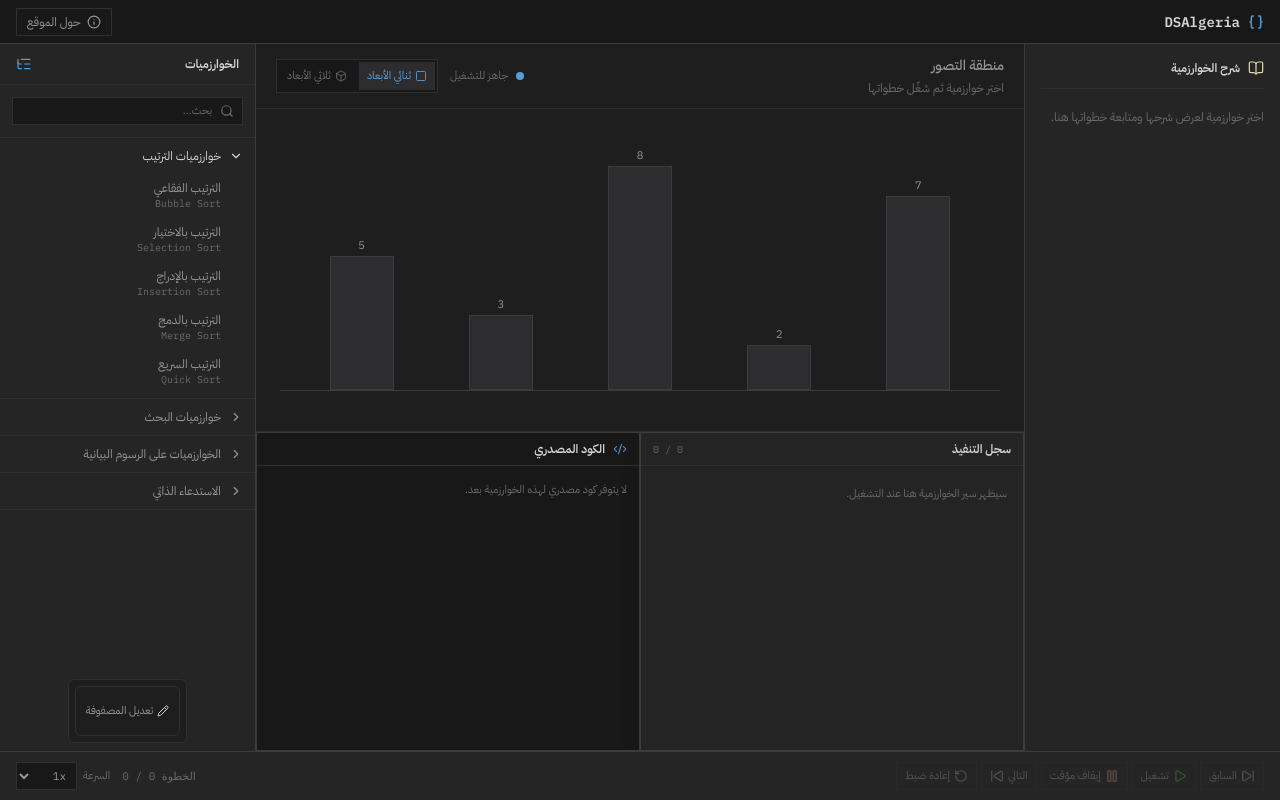
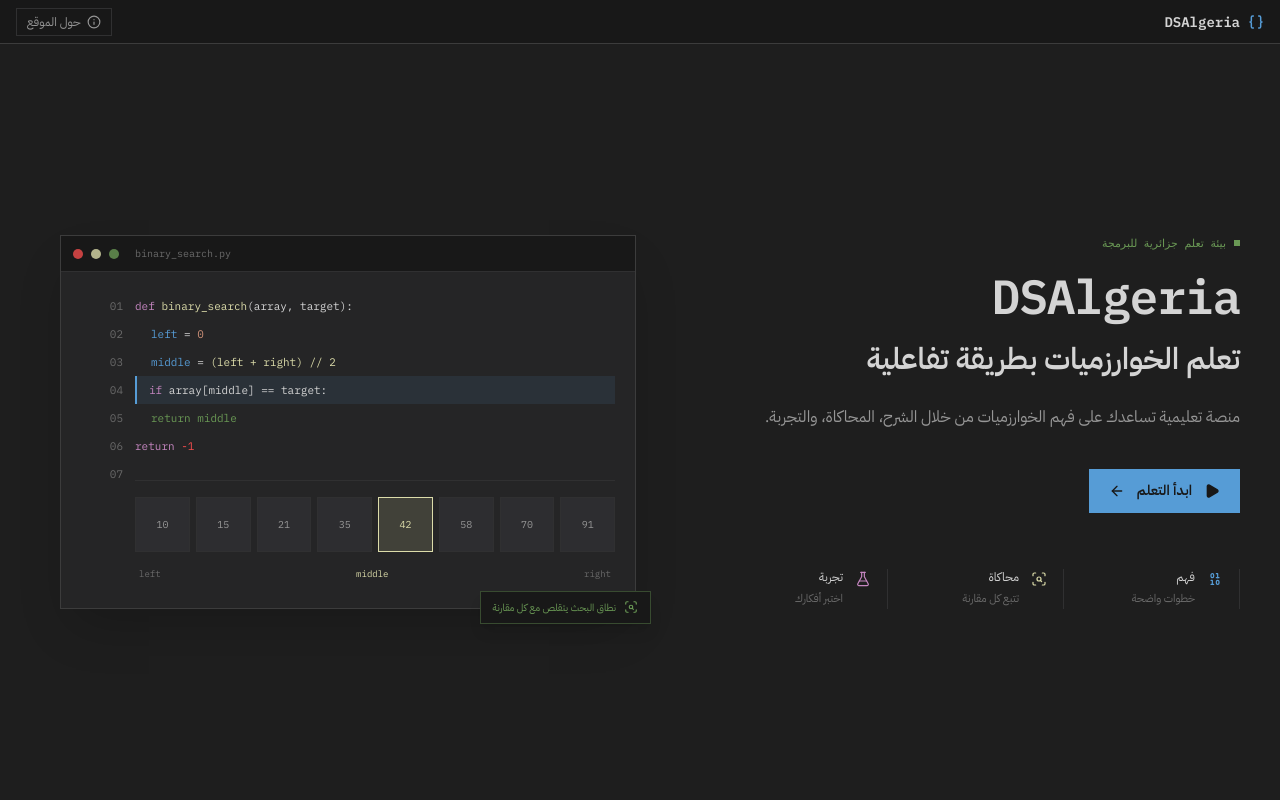
Before and after one commit to BenzidaneMo/DSAlgeria, a React (Vite) app: page / in a window 1280 px wide. Built offline with nearby package versions, Linux system fonts and the light colour scheme.

Commit message:
feat: implement landing page with algorithm preview and learning signals; integrate navigation and interactive elements

```diff
--- a/src/App.jsx
+++ b/src/App.jsx
@@ -1,5 +1,11 @@
+import { useState } from "react";
 import AppShell from "./components/layout/AppShell";
+import LandingPage from "./components/landing/LandingPage";
 
 export default function App() {
-  return <AppShell />;
+  const [showVisualizer, setShowVisualizer] = useState(false);
+
+  return showVisualizer
+    ? <AppShell />
+    : <LandingPage onStart={() => setShowVisualizer(true)} />;
 }
--- /dev/null
+++ b/src/components/landing/LandingPage.jsx
@@ -0,0 +1,70 @@
+import { ArrowLeft, Binary, FlaskConical, Play, ScanSearch } from "lucide-react";
+import Navbar from "../layout/Navbar";
+
+const arrayValues = [10, 15, 21, 35, 42, 58, 70, 91];
+
+function AlgorithmPreview() {
+  return (
+    <div className="relative w-full max-w-xl border border-border bg-bg-panel shadow-2xl shadow-black/20" aria-label="معاينة تفاعلية للخوارزميات">
+      <div className="flex h-9 items-center gap-2 border-b border-border-subtle bg-bg-inset px-3" dir="ltr">
+        <span className="h-2.5 w-2.5 rounded-full bg-accent-red/80" />
+        <span className="h-2.5 w-2.5 rounded-full bg-accent-yellow/80" />
+        <span className="h-2.5 w-2.5 rounded-full bg-accent-green/80" />
+        <span className="ms-2 font-mono text-[10px] text-text-muted">binary_search.py</span>
+      </div>
+      <div className="grid grid-cols-[42px_1fr] gap-3 p-5 font-mono text-[11px] leading-7" dir="ltr">
+        <div className="select-none text-right text-text-muted">01<br />02<br />03<br />04<br />05<br />06<br />07</div>
+        <div>
+          <p><span className="text-accent-purple">def</span> <span className="text-accent-yellow">binary_search</span>(array, target):</p>
+          <p className="ps-4"><span className="text-accent-blue">left</span> = <span className="text-accent-orange">0</span></p>
+          <p className="ps-4"><span className="text-accent-blue">middle</span> = <span className="text-accent-yellow">(left + right) // 2</span></p>
+          <p className="border-s-2 border-accent-blue bg-accent-blue/10 ps-3"><span className="text-accent-purple">if</span> array[middle] == target:</p>
+          <p className="ps-4 text-accent-green">return middle</p>
+          <p><span className="text-accent-purple">return</span> <span className="text-accent-red">-1</span></p>
+          <div className="mt-5 grid grid-cols-8 gap-1.5 border-t border-border-subtle pt-4">
+            {arrayValues.map((value, index) => <span key={`${value}-${index}`} className={`flex aspect-square items-center justify-center border text-[10px] ${index === 4 ? "border-accent-yellow bg-accent-yellow/15 text-accent-yellow" : "border-border-subtle bg-bg-elevated text-text-secondary"}`}>{value}</span>)}
+          </div>
+          <div className="mt-2 flex justify-between px-1 text-[9px] text-text-muted"><span>left</span><span className="text-accent-yellow">middle</span><span>right</span></div>
+        </div>
+      </div>
+      <div className="absolute -bottom-4 -start-4 flex items-center gap-2 border border-accent-green/40 bg-bg-inset px-3 py-2 text-[10px] text-accent-green shadow-lg"><ScanSearch className="h-3.5 w-3.5" /> نطاق البحث يتقلص مع كل مقارنة</div>
+    </div>
+  );
+}
+
+function LearningSignal({ icon: Icon, title, detail, color }) {
+  return (
+    <div className="flex items-start gap-3 border-s border-border-subtle ps-4">
+      <Icon className={`mt-0.5 h-4 w-4 shrink-0 ${color}`} strokeWidth={1.8} />
+      <div>
+        <p className="text-xs text-text-primary">{title}</p>
+        <p className="mt-1 text-[11px] leading-5 text-text-muted">{detail}</p>
+      </div>
+    </div>
+    );
+}
+
+export default function LandingPage({ onStart }) {
+  return (
+    <div className="min-h-screen w-full overflow-auto bg-bg-app text-text-primary" dir="rtl">
+      <Navbar />
+      <main className="mx-auto flex min-h-[calc(100vh-44px)] w-full max-w-7xl flex-col justify-center px-10 py-16">
+        <section className="grid items-center gap-20 lg:grid-cols-[0.9fr_1.1fr]" aria-labelledby="landing-title">
+          <div className="order-2 lg:order-1">
+            <div className="mb-5 flex items-center gap-2 font-mono text-[11px] text-accent-green"><span className="h-1.5 w-1.5 bg-accent-green" /> بيئة تعلم جزائرية للبرمجة</div>
+            <h1 id="landing-title" className="font-mono text-5xl font-semibold tracking-tight text-text-primary">DSAlgeria</h1>
+            <h2 className="mt-5 max-w-lg text-3xl font-semibold leading-tight text-text-primary">تعلم الخوارزميات بطريقة تفاعلية</h2>
+            <p className="mt-6 max-w-xl text-base leading-8 text-text-secondary">منصة تعليمية تساعدك على فهم الخوارزميات من خلال الشرح، المحاكاة، والتجربة.</p>
+            <button type="button" onClick={onStart} className="mt-9 inline-flex h-11 items-center gap-3 bg-accent-blue px-5 text-sm font-semibold text-bg-inset transition-colors hover:bg-accent-blue-bright focus-visible:outline-none"><Play className="h-4 w-4 fill-current" />ابدأ التعلم<ArrowLeft className="h-4 w-4" /></button>
+            <div className="mt-14 grid max-w-xl grid-cols-3 gap-6">
+              <LearningSignal icon={Binary} title="فهم" detail="خطوات واضحة" color="text-accent-blue" />
+              <LearningSignal icon={ScanSearch} title="محاكاة" detail="تتبع كل مقارنة" color="text-accent-yellow" />
+              <LearningSignal icon={FlaskConical} title="تجربة" detail="اختبر أفكارك" color="text-accent-purple" />
+            </div>
+          </div>
+          <div className="order-1 flex justify-center lg:order-2"><AlgorithmPreview /></div>
+        </section>
+      </main>
+    </div>
+  );
+}
```
